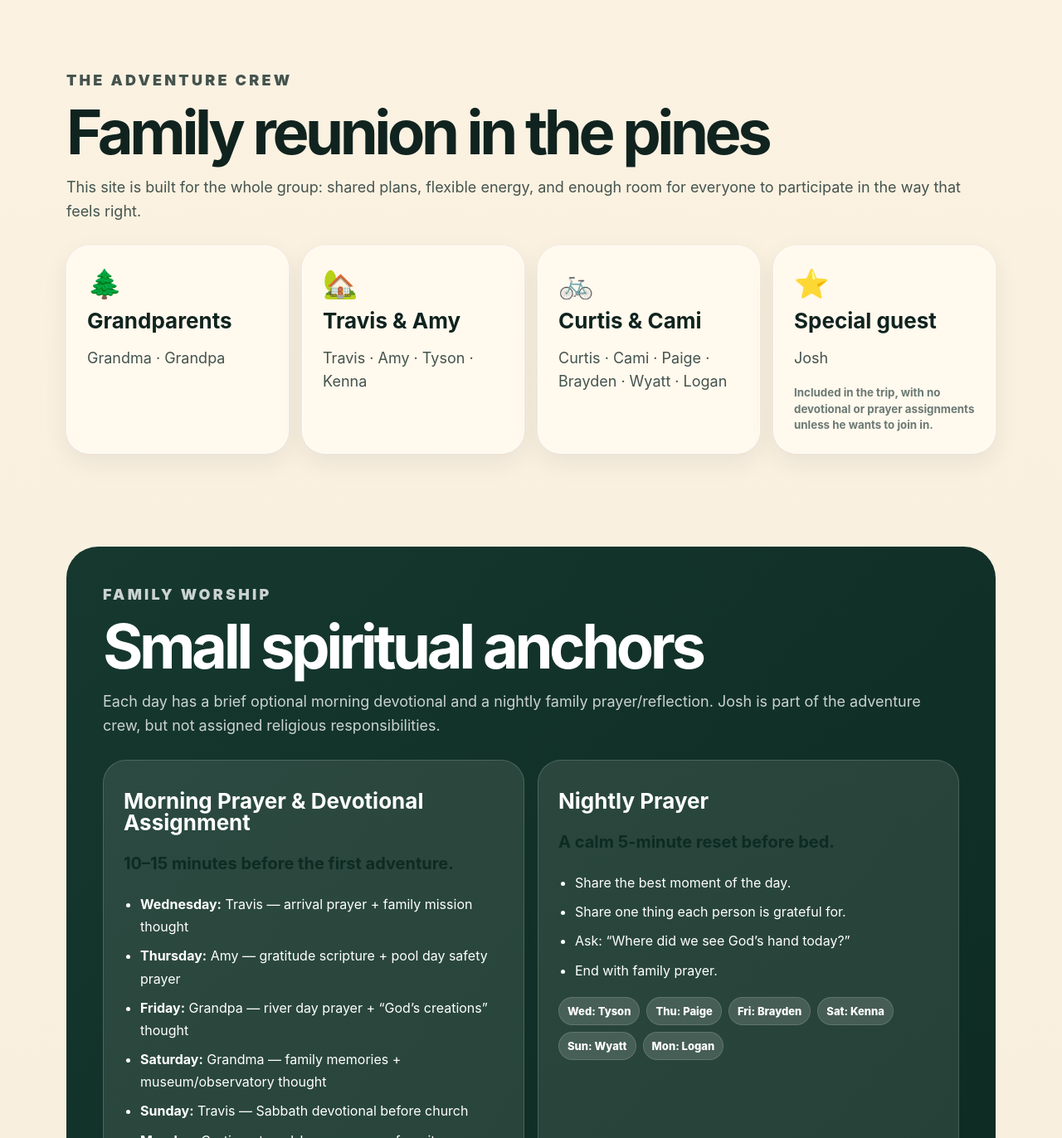
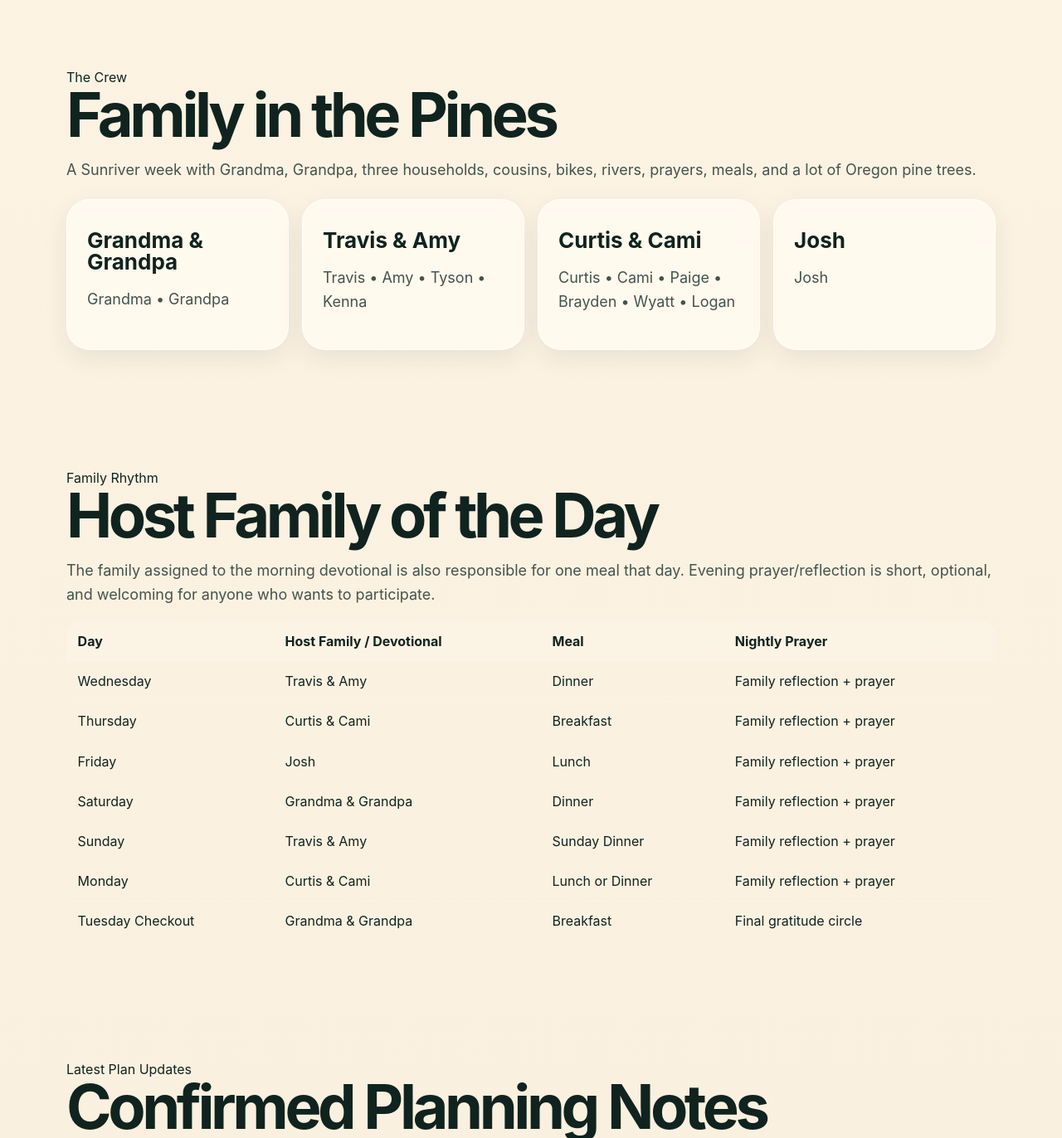
Before and after one commit to travisjt91/TingeySunriver26, a plain HTML site: page index.html in a window 1280 px wide. Shown: the part 1420-2792 px from the top of the page at 83% size. Drawn offline with Linux system fonts and the light colour scheme.

Commit message:
Add files via upload

```diff
--- a/index.html
+++ b/index.html
@@ -7,6 +7,14 @@
   <meta name="description" content="A mobile-first family trip guide for Sunriver, Oregon — August 5–10, 2026." />
   <link rel="preconnect" href="https://images.unsplash.com">
   <link rel="stylesheet" href="styles.css" />
+
+<style>
+.crew-grid,.option-grid,.updates-grid{display:grid;grid-template-columns:repeat(auto-fit,minmax(220px,1fr));gap:1rem;margin-top:1.25rem}
+.crew-card,.option-card,.update-card,.day-card{border:1px solid rgba(255,255,255,.18);border-radius:22px;padding:1.1rem;background:rgba(255,255,255,.08);backdrop-filter:blur(10px)}
+.recommended{box-shadow:0 0 0 2px rgba(255,255,255,.18) inset}
+.table-wrap{overflow-x:auto;margin-top:1rem}.schedule-table{width:100%;border-collapse:collapse;border-radius:18px;overflow:hidden}.schedule-table th,.schedule-table td{padding:.85rem;border-bottom:1px solid rgba(255,255,255,.16);text-align:left}.schedule-table th{background:rgba(255,255,255,.12)}
+</style>
+
 </head>
 <body>
   <header class="hero" id="top">
@@ -47,17 +55,51 @@
       </div>
     </section>
 
-    <section class="section crew-section reveal" id="crew">
-      <p class="eyebrow">The adventure crew</p>
-      <h2>Family reunion in the pines</h2>
-      <p>This site is built for the whole group: shared plans, flexible energy, and enough room for everyone to participate in the way that feels right.</p>
-      <div class="crew-grid">
-        <article><span>🌲</span><h3>Grandparents</h3><p>Grandma · Grandpa</p></article>
-        <article><span>🏡</span><h3>Travis & Amy</h3><p>Travis · Amy · Tyson · Kenna</p></article>
-        <article><span>🚲</span><h3>Curtis & Cami</h3><p>Curtis · Cami · Paige · Brayden · Wyatt · Logan</p></article>
-        <article><span>⭐</span><h3>Special guest</h3><p>Josh</p><small>Included in the trip, with no devotional or prayer assignments unless he wants to join in.</small></article>
-      </div>
-    </section>
+
+<section id="crew" class="section">
+  <div class="section-kicker">The Crew</div>
+  <h2>Family in the Pines</h2>
+  <p class="section-lede">A Sunriver week with Grandma, Grandpa, three households, cousins, bikes, rivers, prayers, meals, and a lot of Oregon pine trees.</p>
+  <div class="crew-grid">
+    <article class="crew-card"><h3>Grandma & Grandpa</h3><p>Grandma • Grandpa</p></article>
+    <article class="crew-card"><h3>Travis & Amy</h3><p>Travis • Amy • Tyson • Kenna</p></article>
+    <article class="crew-card"><h3>Curtis & Cami</h3><p>Curtis • Cami • Paige • Brayden • Wyatt • Logan</p></article>
+    <article class="crew-card"><h3>Josh</h3><p>Josh</p></article>
+  </div>
+</section>
+
+
+<section id="host-rotation" class="section">
+  <div class="section-kicker">Family Rhythm</div>
+  <h2>Host Family of the Day</h2>
+  <p class="section-lede">The family assigned to the morning devotional is also responsible for one meal that day. Evening prayer/reflection is short, optional, and welcoming for anyone who wants to participate.</p>
+  <div class="table-wrap">
+    <table class="schedule-table">
+      <thead><tr><th>Day</th><th>Host Family / Devotional</th><th>Meal</th><th>Nightly Prayer</th></tr></thead>
+      <tbody>
+        <tr><td>Wednesday</td><td>Travis & Amy</td><td>Dinner</td><td>Family reflection + prayer</td></tr>
+        <tr><td>Thursday</td><td>Curtis & Cami</td><td>Breakfast</td><td>Family reflection + prayer</td></tr>
+        <tr><td>Friday</td><td>Josh</td><td>Lunch</td><td>Family reflection + prayer</td></tr>
+        <tr><td>Saturday</td><td>Grandma & Grandpa</td><td>Dinner</td><td>Family reflection + prayer</td></tr>
+        <tr><td>Sunday</td><td>Travis & Amy</td><td>Sunday Dinner</td><td>Family reflection + prayer</td></tr>
+        <tr><td>Monday</td><td>Curtis & Cami</td><td>Lunch or Dinner</td><td>Family reflection + prayer</td></tr>
+        <tr><td>Tuesday Checkout</td><td>Grandma & Grandpa</td><td>Breakfast</td><td>Final gratitude circle</td></tr>
+      </tbody>
+    </table>
+  </div>
+</section>
+
+
+<section id="latest-updates" class="section">
+  <div class="section-kicker">Latest Plan Updates</div>
+  <h2>Confirmed Planning Notes</h2>
+  <div class="updates-grid">
+    <article class="update-card"><h3>Tuesday Checkout</h3><p>Checkout is now Tuesday around 10:00 AM. Grandma & Grandpa host breakfast that morning.</p></article>
+    <article class="update-card"><h3>Disc Golf</h3><p>The Dabbs want disc golf. Best slot: Friday afternoon, roughly 2:00–5:00 PM, while others can bike, swim, shop, nap, or relax.</p></article>
+    <article class="update-card"><h3>Whitewater / Float Choice</h3><p>Lead with Sun Country Tours for rafting, keep Ouzel Outfitters as the alternate, and make the relaxed Deschutes float the main all-family river option.</p></article>
+  </div>
+</section>
+
 
     <section class="section worship-section reveal" id="worship">
       <div class="worship-header">
@@ -302,7 +344,20 @@
               <a href="https://local.churchofjesuschrist.org/en/units/us/or/high-desert-ward" target="_blank" rel="noreferrer">High Desert Ward Sunday service</a>
       </div>
     </section>
-  </main>
+
+<section id="day-tuesday" class="section day-section">
+  <div class="section-kicker">Tuesday</div>
+  <h2>Checkout Morning: One Last Breakfast</h2>
+  <div class="day-card">
+    <p><strong>7:30 AM</strong> — Breakfast hosted by Grandma & Grandpa.</p>
+    <p><strong>8:00 AM</strong> — Final devotional, gratitude circle, and trip highlights.</p>
+    <p><strong>8:30 AM</strong> — Pack, clean up, load cars, and do the final cabin sweep.</p>
+    <p><strong>9:45 AM</strong> — Final family photo.</p>
+    <p><strong>10:00 AM</strong> — Checkout.</p>
+  </div>
+</section>
+
+</main>
 
   <footer>
     <p>Built for the Sunriver family adventure crew · Sunriver, Oregon · August 5–10, 2026</p>
@@ -312,3 +367,14 @@
   <script src="script.js"></script>
 </body>
 </html>
+
+<section id="river-choice" class="section highlight-section">
+  <div class="section-kicker">River Day Decision</div>
+  <h2>Float the River vs. Whitewater Rafting</h2>
+  <p class="section-lede">For the whole group, the relaxed river float is the easiest all-family memory. For the Dabbs/adventure crew, Sun Country Tours is the lead whitewater option, with Ouzel Outfitters as the alternate.</p>
+  <div class="option-grid">
+    <article class="option-card recommended"><h3>Recommended Main Group Plan: Float the Deschutes</h3><p><strong>Best for:</strong> relaxing, kids, grandparents, photos, and everyone moving at their own pace.</p><p><strong>Suggested slot:</strong> Monday late morning / early afternoon, after the group is settled and before the final checkout morning.</p><p><strong>Why it fits:</strong> lower cost, flexible timing, low stress, and very Sunriver.</p></article>
+    <article class="option-card"><h3>Lead Whitewater Option: Sun Country Tours — Big Eddy Thriller</h3><p><strong>Best for:</strong> a short, memorable adrenaline adventure without losing the whole day.</p><p><strong>Suggested slot:</strong> Saturday morning. Leave Sunriver around 8:15 AM, check in around 9:00 AM, raft mid-morning, then keep the afternoon flexible.</p><p><strong>Why it fits:</strong> close to Sunriver/Bend, family-friendly Class I–III excitement, and a manageable time commitment.</p></article>
+    <article class="option-card"><h3>Alternate Whitewater Option: Ouzel Outfitters</h3><p><strong>Best for:</strong> a group that wants a bigger outfitter-style rafting adventure or a longer river day.</p><p><strong>Tradeoff:</strong> likely more planning and commitment than the quick Big Eddy option.</p></article>
+  </div>
+</section>
```
Also changed, not shown: 1 other file.
